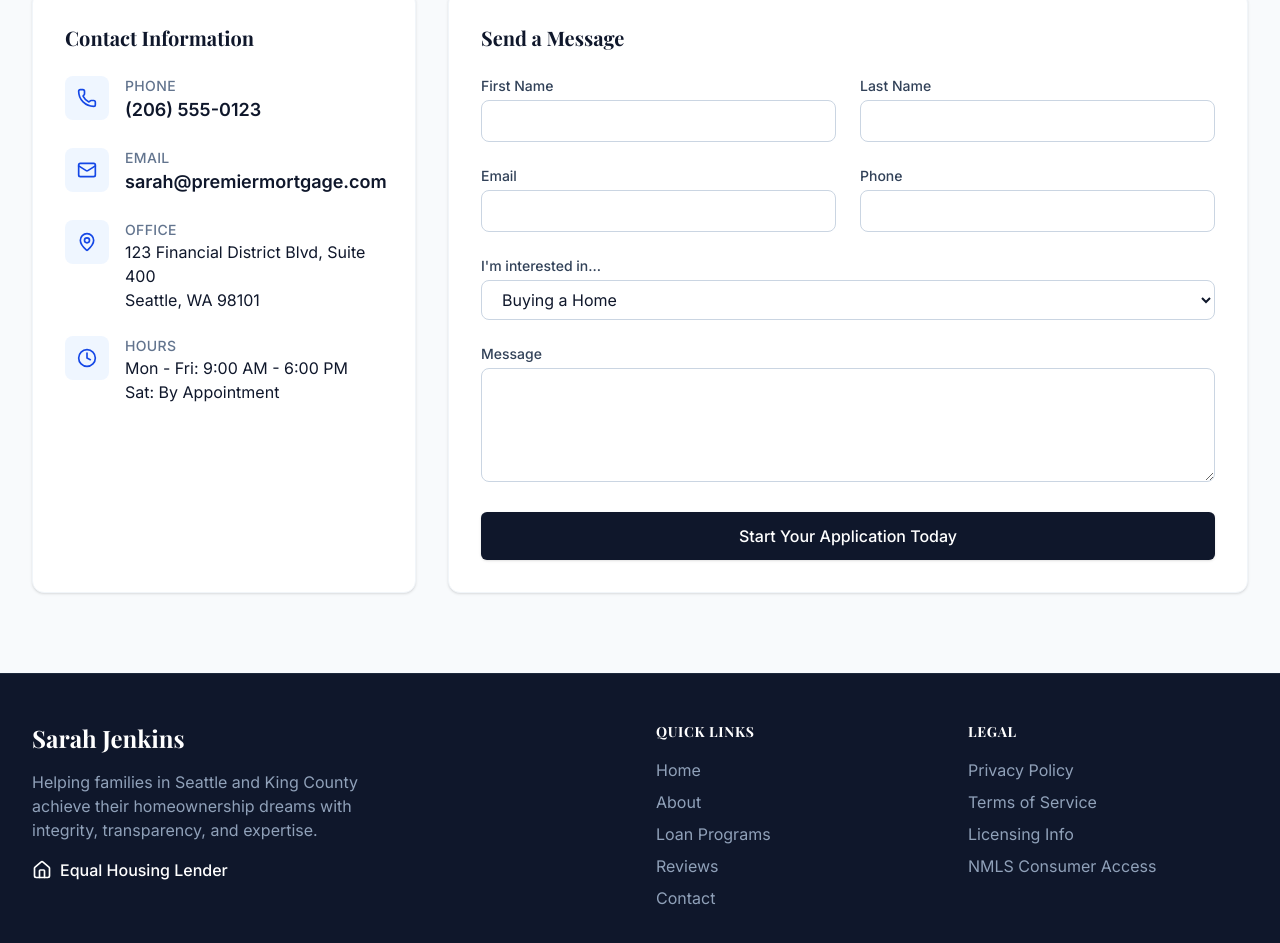
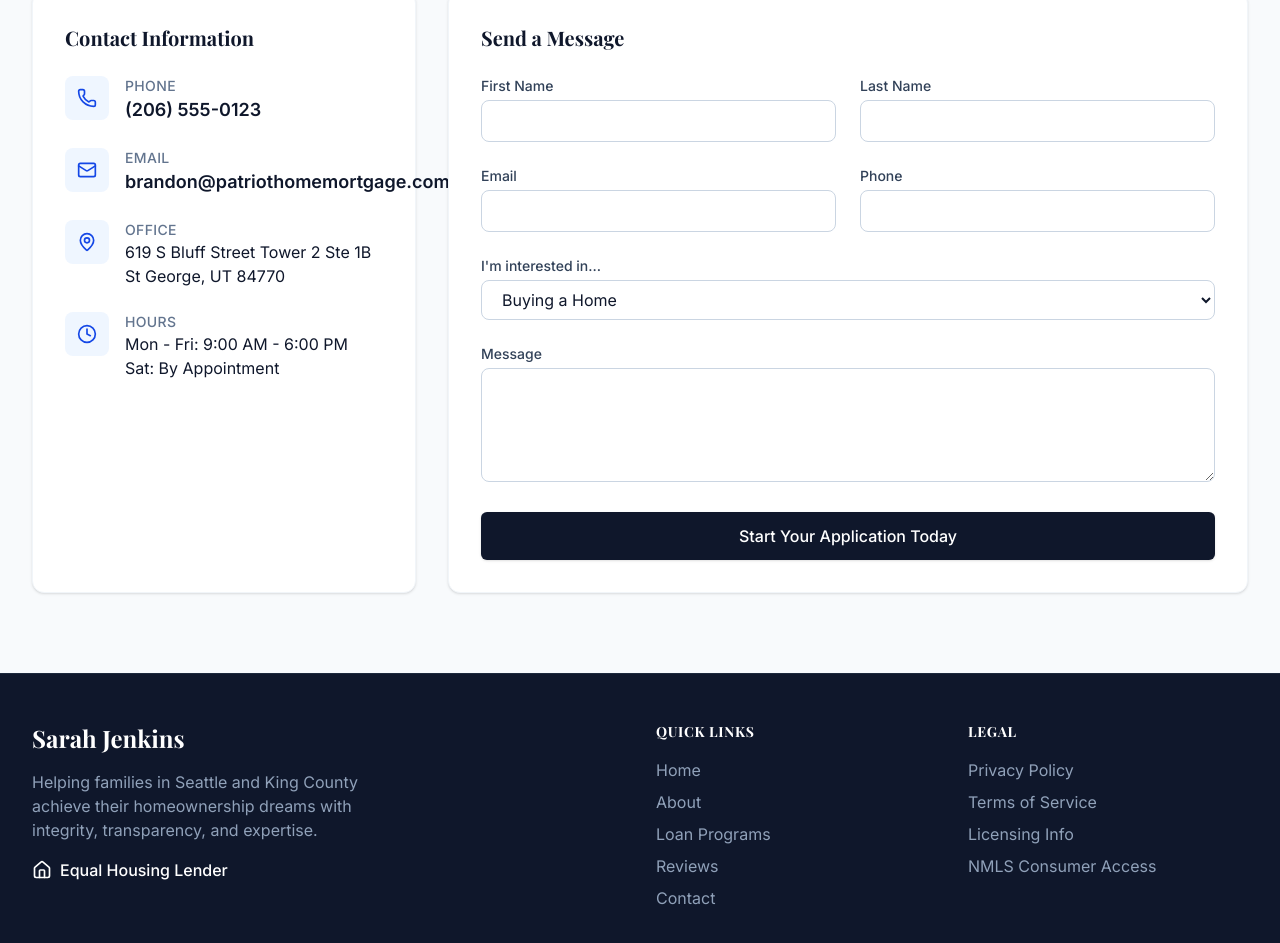
Before and after one commit to astraluxeindustries/brandon-rhodes, a React (Vite) app in the folder premium-mortgage-officer/: page / in a window 1280 px wide. Shown: the part 5836-6779 px from the top of the page. Built offline with nearby package versions, Linux system fonts and the light colour scheme; a web font is replaced by a local one.

Commit message:
Update Contact.tsx

```diff
--- a/premium-mortgage-officer/src/components/Contact.tsx
+++ b/premium-mortgage-officer/src/components/Contact.tsx
@@ -38,8 +38,8 @@ export const Contact = () => {
                 </div>
                 <div>
                   <p className="text-sm text-slate-500 font-medium uppercase tracking-wide">Email</p>
-                  <a href="mailto:sarah@premiermortgage.com" className="text-lg font-semibold text-slate-900 hover:text-blue-700 transition-colors">
-                    sarah@premiermortgage.com
+                  <a href="mailto:brandon@patriothomemortgage.com" className="text-lg font-semibold text-slate-900 hover:text-blue-700 transition-colors">
+                    brandon@patriothomemortgage.com
                   </a>
                 </div>
               </div>
@@ -51,8 +51,8 @@ export const Contact = () => {
                 <div>
                   <p className="text-sm text-slate-500 font-medium uppercase tracking-wide">Office</p>
                   <p className="text-slate-900">
-                    123 Financial District Blvd, Suite 400<br />
-                    Seattle, WA 98101
+                    619 S Bluff Street Tower 2 Ste 1B<br />
+                    St George, UT 84770
                   </p>
                 </div>
               </div>
```
